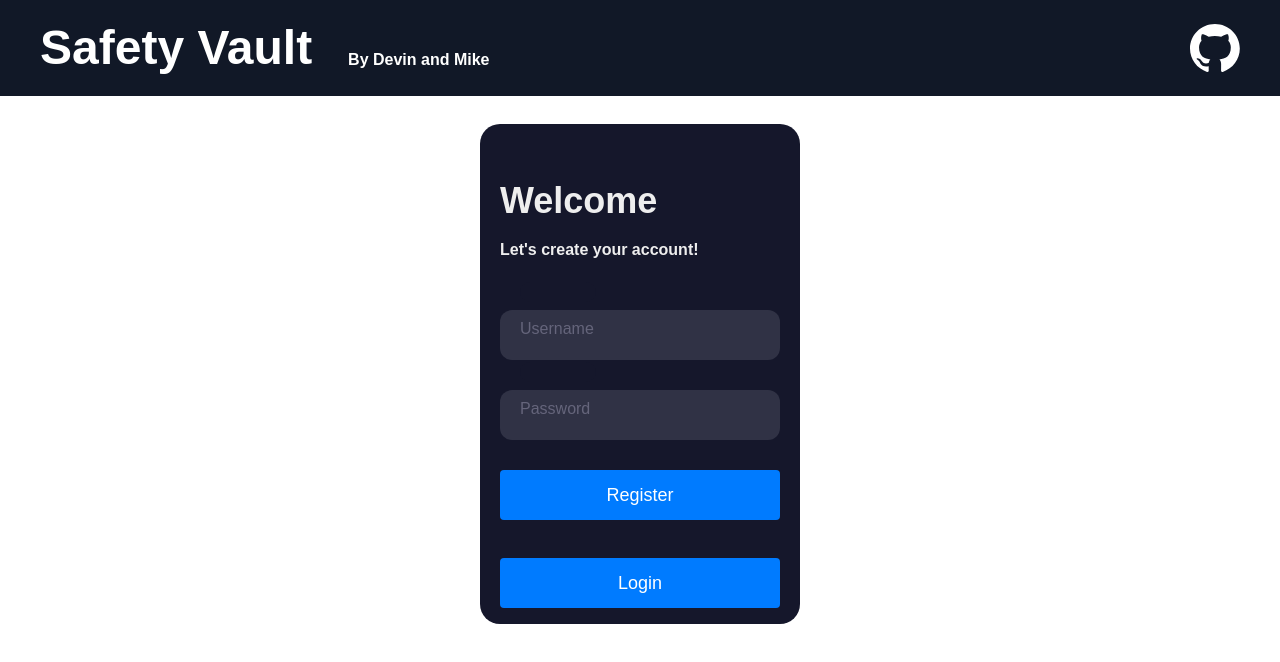
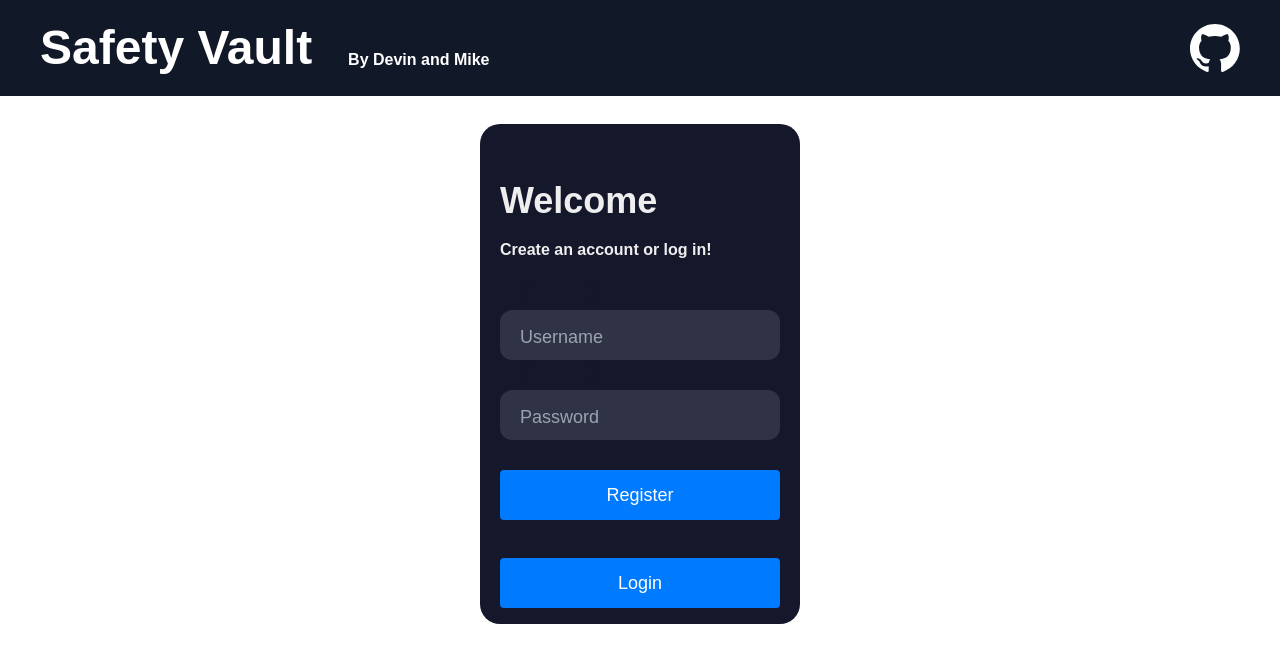
Before and after one commit to mikeezvz/SafetyVault, a Next.js app in the folder safetyvault-fe/: page / in a window 1280 px wide. Shown: the top 662 px of the page. Built offline with nearby package versions, Linux system fonts and the light colour scheme.

Commit message:
change: Layout of index form

```diff
--- a/safetyvault-fe/src/pages/index.js
+++ b/safetyvault-fe/src/pages/index.js
@@ -50,42 +50,44 @@ export default function Home() {
     <div className="m-7">
       <div className="index-form mx-auto">
         <div className="title">Welcome</div>
-        <div className="subtitle">Let's create your account!</div>
+        <div className="subtitle">Create an account or log in!</div>
         <div className="index-input-container ic1">
           <input
             id="username"
             className="index-input"
             type="text"
-            placeholder=" "
+            placeholder="Username"
             value={username}
             onChange={(e) => setUsername(e.target.value)}
           />
           <div className="cut"></div>
           <label htmlFor="username" className="placeholder">
-            Username
           </label>
         </div>
+
         <div className="index-input-container ic2">
           <input
             id="password"
             className="index-input"
             type="password"
-            placeholder=" "
+            placeholder="Password"
             value={password}
             onChange={(e) => setPassword(e.target.value)}
           />
           <div className="cut"></div>
           <label htmlFor="password" className="placeholder">
-            Password
           </label>
         </div>
+
         <button type="button" className="submit" onClick={handleRegister}>
           Register
         </button>
         <button type="button" className="submit" onClick={handleLogin}>
           Login
         </button>
-        {message && <div className="message">{message}</div>}
+        <div className="index-message">
+          {message && <div className="message">{message}</div>}
+        </div>
       </div>
     </div>
   );
--- a/safetyvault-fe/src/styles/globals.css
+++ b/safetyvault-fe/src/styles/globals.css
@@ -138,6 +138,15 @@ body {
   background-color: #06b;
 }
 
+.index-message {
+  margin-top: 20px;
+  font-size: 25px;
+  font-weight: 900;
+  color: #15172b;
+}
+
+
+
 /* Homepage */
 .homepage-container {
   padding: 2rem;
```
